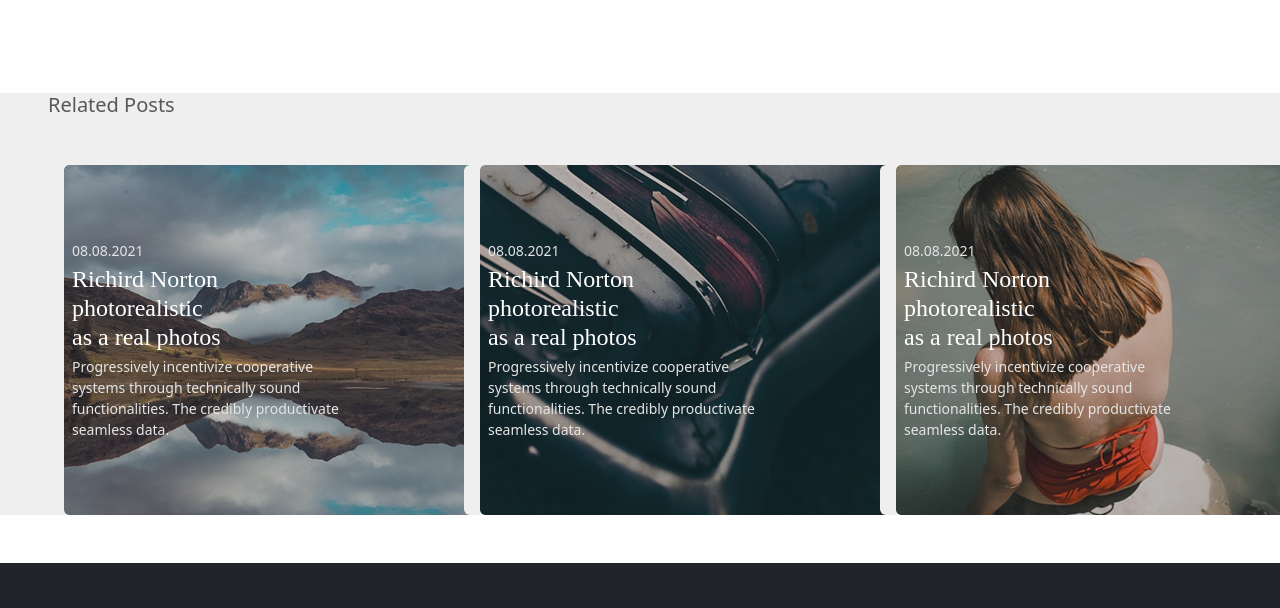
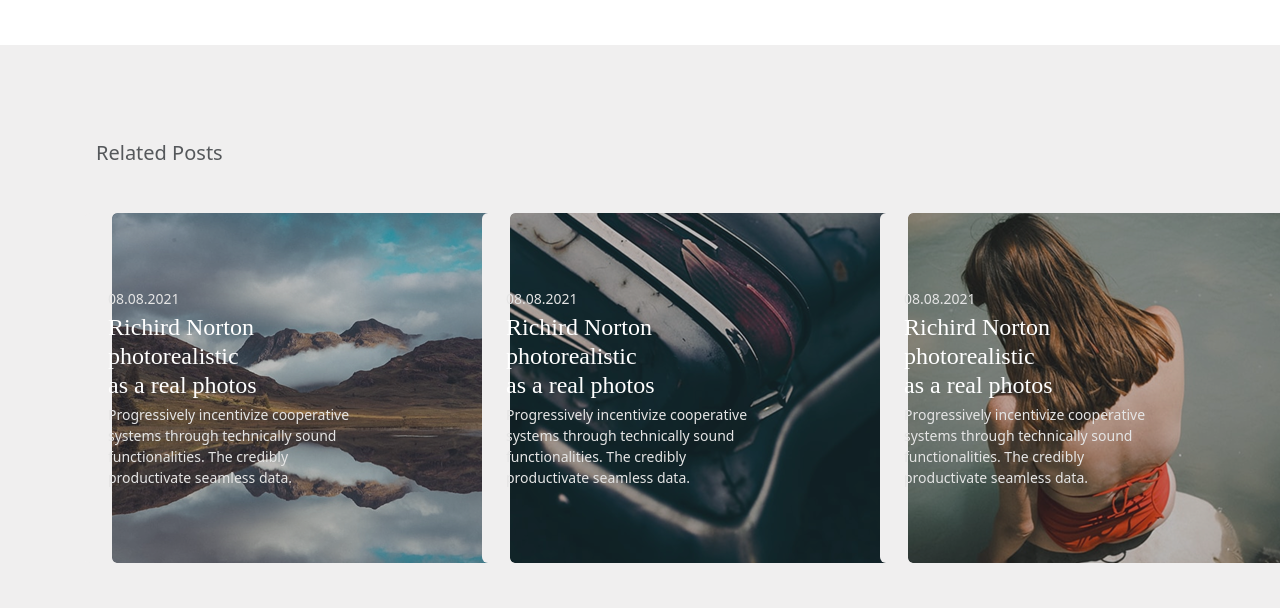
Before and after one commit to marc-esliceu/projecte-blog, a plain HTML site: page new.html in a window 1280 px wide. Shown: the part 1541-2149 px from the top of the page. Drawn offline with nearby package versions, Linux system fonts and the light colour scheme.

Commit message:
10-12-2025

```diff
--- a/new.html
+++ b/new.html
@@ -239,10 +239,10 @@
 </div>
 
 <!--SECTION FOR 3 LONELY NEWS-->
-<section class="bg-back-new mb-">
+<section class="bg-back-new p-5">
   <h5 class="text-muted lora-5 ms-5 mt-5 mb-5">Related Posts</h5>
 <section class="bg-back-new">
-  <div class="d-flex mb-5">
+  <div class="row d-flex mb-5">
     <div class="col-sm-3 card text-white d-flex mx-5 card border-0 bg-back-new">
       <img src="assets/img/foto-1-news-abaix-home.png" class="card-img tamany-ftos-abaix-home ms-3">
       <div class="card-img-overlay d-flex flex-column justify-content-center">
```
Also changed, not shown: contact.html (+1 -1 lines), index.html (+1 -1 lines).
